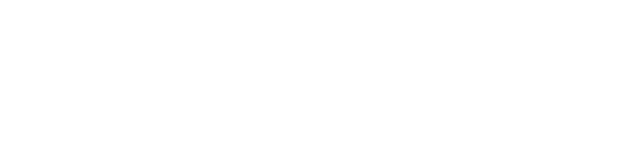
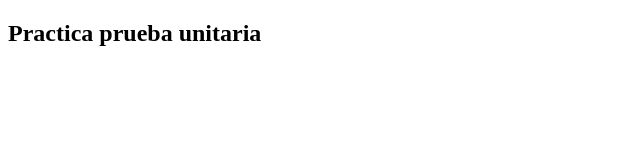
Before and after one commit to Abnerdotel/PruebaUnitaria, a plain HTML site: page index.html in a window 1280 px wide. Shown: the whole page, without its empty margins (0-640 px from the left). Drawn offline with Linux system fonts and the light colour scheme.

Commit message:
Update index.html

```diff
--- a/index.html
+++ b/index.html
@@ -6,7 +6,7 @@
     <title>Electiva 2</title>
 </head>
 <body>
-
+<h2> Practica prueba unitaria</h2>
 </body>
 <script src="app.js"></script>
 </html>
```
